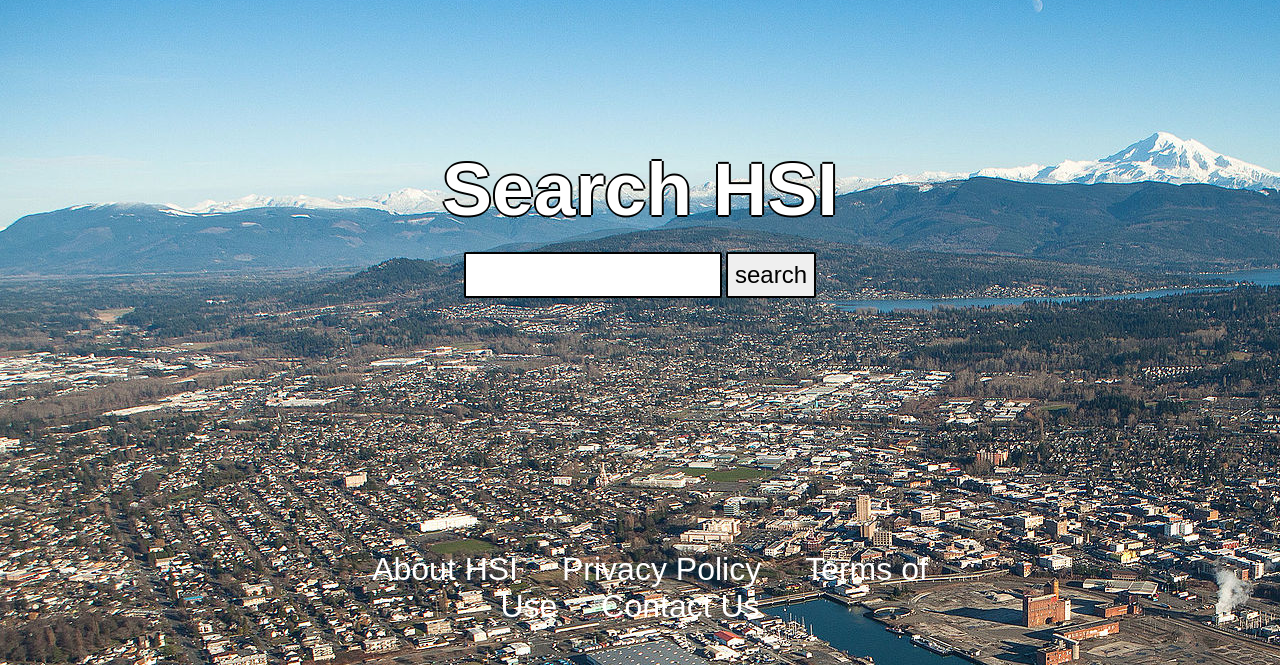
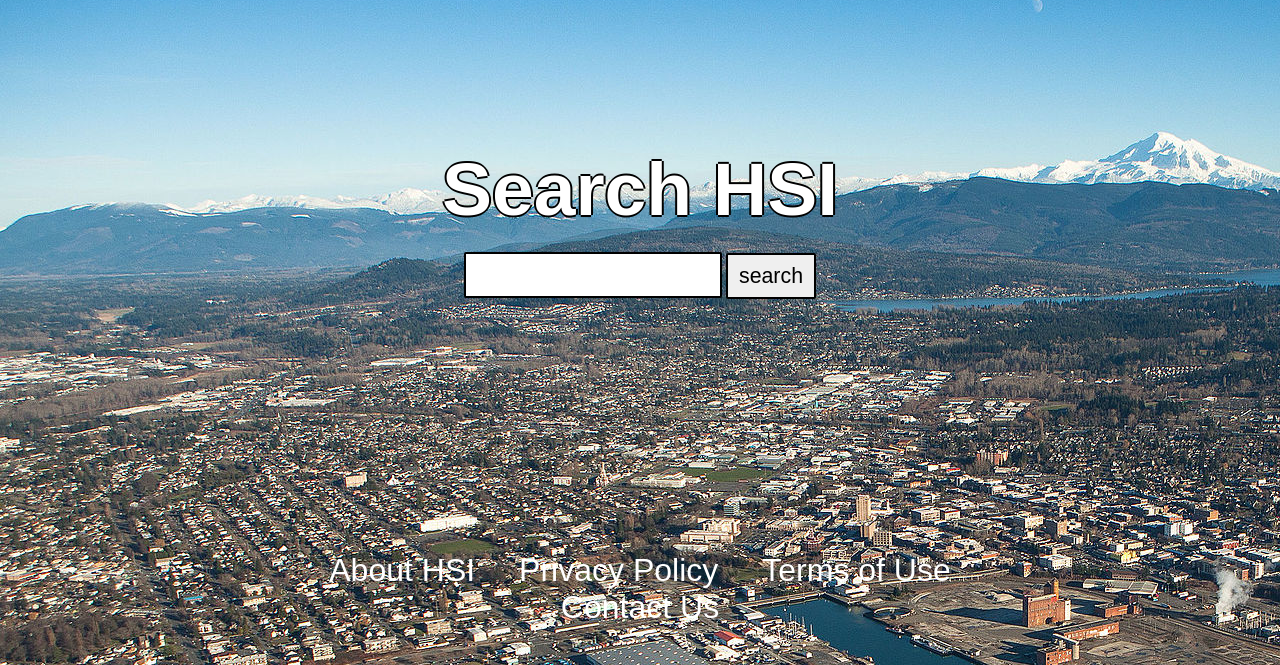
Before and after one commit to Mackoyokcam/HSI, a Flask app: page / in a window 1280 px wide. Shown: the part 135-800 px from the top of the page. Run offline with Flask 2, Linux system fonts and the light colour scheme.

Commit message:
just a few more skeleton pages

```diff
--- a/app/static/css/end_banner.css
+++ b/app/static/css/end_banner.css
@@ -1,7 +1,7 @@
 #end-banner {
 	text-align: center;
-	margin-right: 25%;
-	margin-left: 25%;
+	margin-right: 20%;
+	margin-left: 20%;
 }
 
 #end-banner a {
--- a/app/static/css/search.css
+++ b/app/static/css/search.css
@@ -46,7 +46,7 @@ input[type="submit"] {
 	width: 90px;
 	height: 46px;
 	font-family: sans-serif;
-	font-size: 18pt;
+	font-size: 16pt;
 	border: solid black 2px;
 	border-radius: 2px;
 }
--- /dev/null
+++ b/app/templates/about.html
@@ -0,0 +1,6 @@
+{% extends "base.html" %}
+{% block content %}
+<h1>About HSI</h1>
+<hr></hr>
+<p>Here is filler text to replaced with copy</p>
+{% endblock %}
--- /dev/null
+++ b/app/templates/account.html
@@ -0,0 +1,6 @@
+{% extends "base.html" %}
+{% block content  %}
+<h1>My Account</h1>
+<hr></hr>
+<p>Here is filler text to be replaced with the account page</p>
+{% endblock %}
--- a/app/templates/search.html
+++ b/app/templates/search.html
@@ -3,7 +3,7 @@
 	<link rel="stylesheet" type="text/css" href="../static/css/nav_bar.css">
 	<div id="nav-bar">
 		<div id="account">
-			<a href="">My Account</a>
+			<a href="account">My Account</a>
 		</div>
 	</div>
 {% endblock %}
@@ -22,7 +22,7 @@
 {% block end_banner %}
 	<link rel="stylesheet" type="text/css" href="../static/css/end_banner.css">
 	<div id="end-banner">
-		<a href="">About HSI</a>
+		<a href="about">About HSI</a>
 		<a href="">Privacy Policy</a>
 		<a href="">Terms of Use</a>
 		<a href="">Contact Us</a>
--- a/app/views.py
+++ b/app/views.py
@@ -6,3 +6,11 @@ from app import app
 @app.route('/search', methods=['GET'])
 def search():
 	return render_template("search.html")
+
+@app.route('/about')
+def about():
+	return render_template("about.html")
+
+@app.route('/account')
+def account():
+	return  render_template("account.html")
```
Also changed, not shown: run.py (line endings or trailing spaces).
